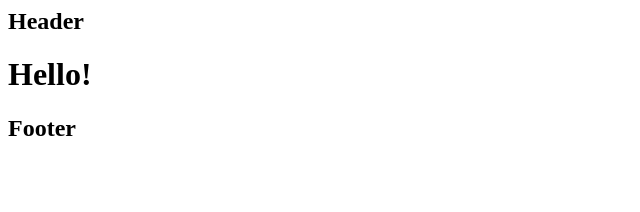
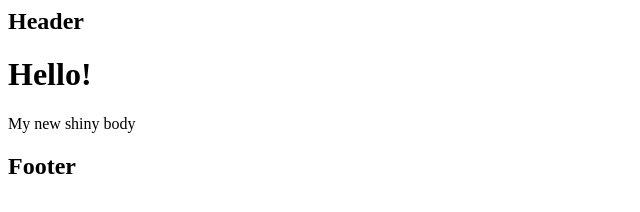
Before and after one commit to facundoq/aai_test, a plain HTML site: page index.html in a window 1280 px wide. Shown: the whole page, without its empty margins (0-640 px from the left). Drawn offline with Linux system fonts and the light colour scheme.

Commit message:
new body

```diff
--- a/index.html
+++ b/index.html
@@ -3,6 +3,6 @@
 
 <h1> Hello! </h1>
 
-
+<p> My new shiny body </p>
 
 <h2> Footer </h2>
```
